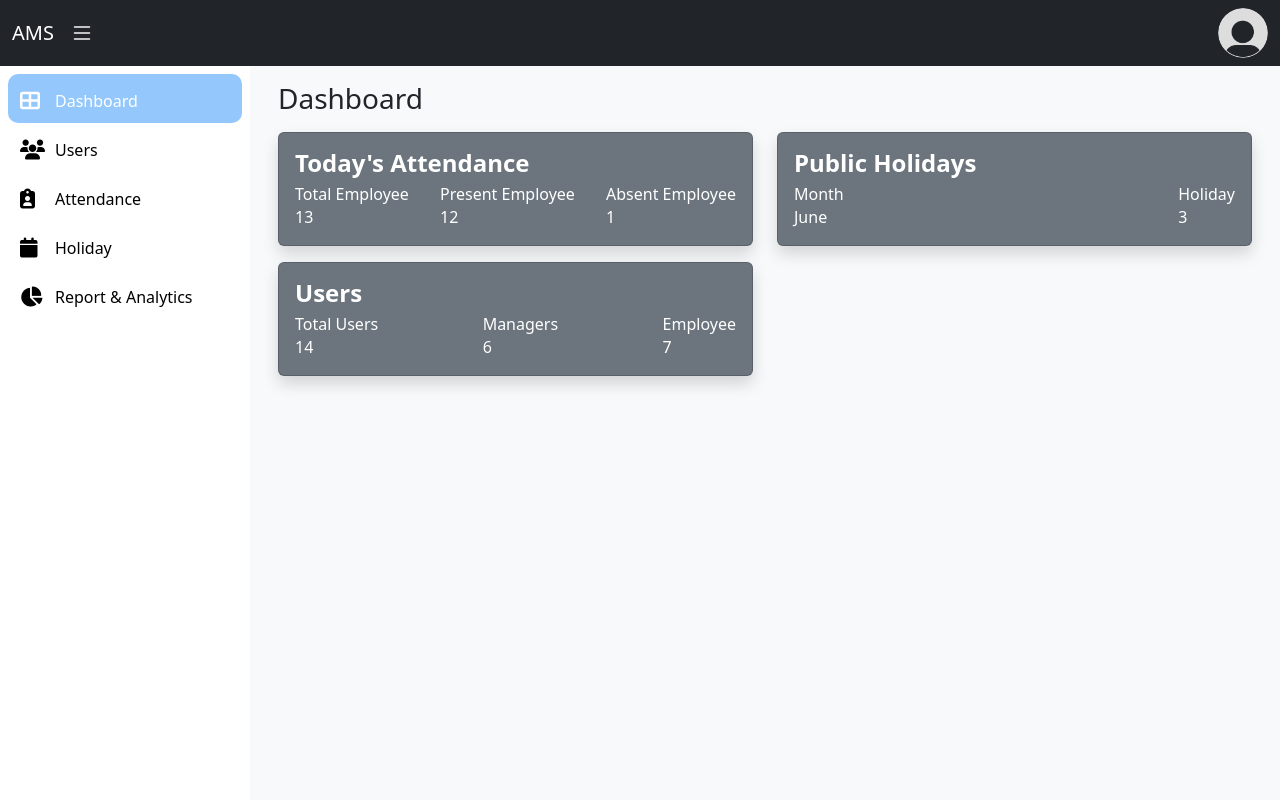
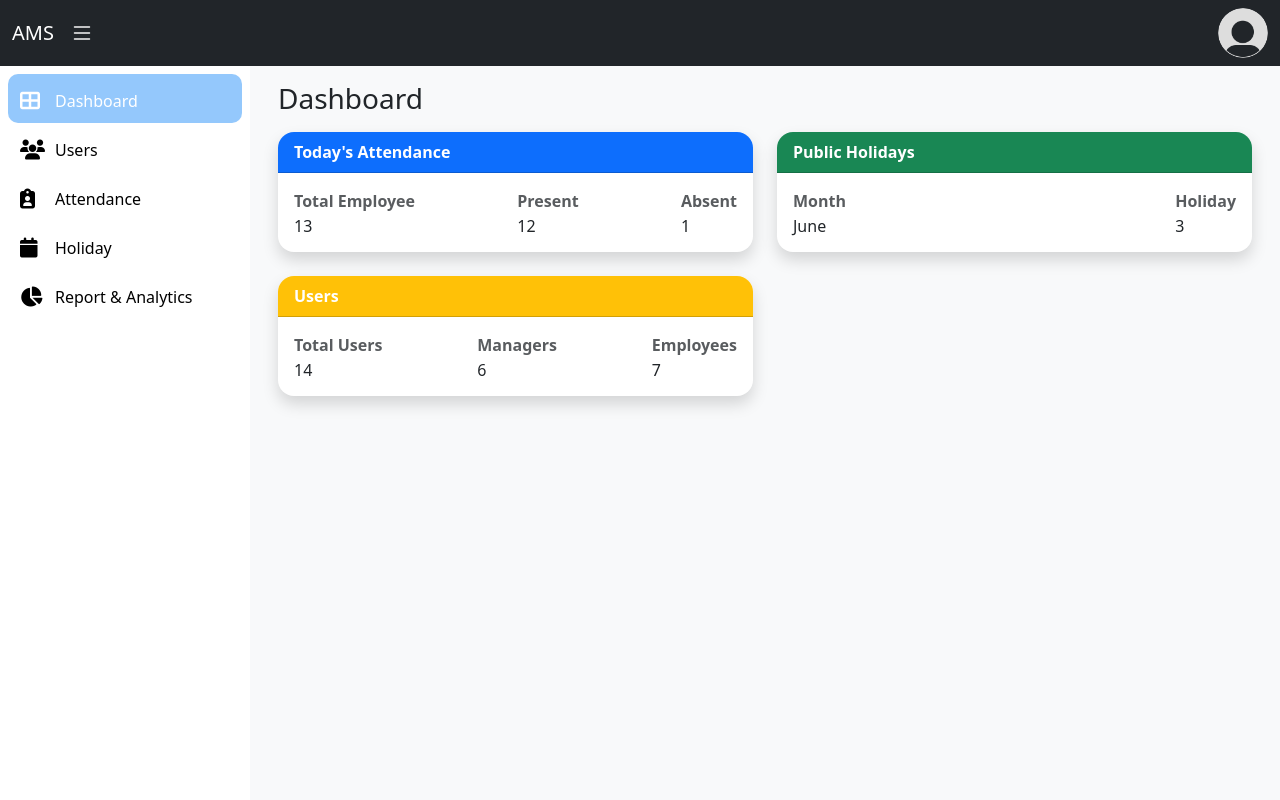
Before and after one commit to ombhattTatvsoft/Attendance-Management-System, an ASP.NET Core app: page /Dashboard in a window 1280 px wide. Run offline with ASP.NET Core 8, Linux system fonts and the light colour scheme; the visitor is signed in with stand-in values (Sample User, id 1); tables that the repository leaves empty hold one stand-in row (values such as "Sample post"); style sheets or scripts are compiled from the project's sources; some libraries are stand-ins or nearby versions.

Commit message:
changed ui for dashboard cards,team attendance,started regularize add, reset password via email completed

```diff
--- a/AMS/Views/Dashboard/Index.cshtml
+++ b/AMS/Views/Dashboard/Index.cshtml
@@ -3,59 +3,110 @@
     ViewData["Title"] = "Dashboard Page";
     var role = User?.FindFirst(ClaimTypes.Role)?.Value.ToString();
 }
+
 <div class="content" id="dashboard">
     <div class="row mx-sm-3 mx-2 pt-2">
         <div class="col-12 my-2">
             <h3 class="sitetxtcolor">Dashboard</h3>
         </div>
-        <div class="col-xxl-4 col-md-6">
-                <div class="card bg-secondary text-white shadow h-100">
-                    <div class="p-3 h-100 d-flex flex-column justify-content-between">
-                        <p class="fw-bold h4">@(role=="Admin"?"Today's Attendance":"Monthly Leaves")</p>
-                        <div class="w-100 d-flex justify-content-between">
-                                @if(role=="Admin"){
-                                    <div><p class="mb-0 h6">Total Employee</p><p class="mb-0">13</p></div>
-                                    <div><p class="mb-0 h6">Present Employee</p><p class="mb-0">12</p></div>
-                                    <div><p class="mb-0 h6">Absent Employee</p><p class="mb-0">1</p></div>
+
+        <div class="col-xxl-4 col-md-6 mb-4">
+            <div class="card shadow h-100 border-0 rounded-4">
+                <div class="card-header bg-primary text-white fw-semibold rounded-top-4">
+                    @(role == "Admin" ? "Today's Attendance" : "Monthly Leaves")
+                </div>
+                <div class="card-body d-flex justify-content-between">
+                    @if (role == "Admin")
+                    {
+                        <div>
+                            <p class="mb-1 fw-bold text-muted">Total Employee</p>
+                            <p class="h6 mb-0">13</p>
+                        </div>
+                        <div>
+                            <p class="mb-1 fw-bold text-muted">Present</p>
+                            <p class="h6 mb-0">12</p>
+                        </div>
+                        <div>
+                            <p class="mb-1 fw-bold text-muted">Absent</p>
+                            <p class="h6 mb-0">1</p>
+                        </div>
                     }
-                                else{
-                                    <div><p class="mb-0 h6">Absent days</p><p class="mb-0">3</p></div>
-                                    <div><p class="mb-0 h6">Half days</p><p class="mb-0">3</p></div>
-                                    <div><p class="mb-0 h6">Total days</p><p class="mb-0">4.5</p></div>
+                    else
+                    {
+                        <div>
+                            <p class="mb-1 fw-bold text-muted">Absent Days</p>
+                            <p class="h6 mb-0">3</p>
+                        </div>
+                        <div>
+                            <p class="mb-1 fw-bold text-muted">Half Days</p>
+                            <p class="h6 mb-0">3</p>
+                        </div>
+                        <div>
+                            <p class="mb-1 fw-bold text-muted">Total Days</p>
+                            <p class="h6 mb-0">4.5</p>
+                        </div>
                     }
                 </div>
             </div>
         </div>
+
+        <div class="col-xxl-4 col-md-6 mb-4">
+            <div class="card shadow h-100 border-0 rounded-4">
+                <div class="card-header bg-success text-white fw-semibold rounded-top-4">
+                    Public Holidays
                 </div>
-        <div class="col-xxl-4 col-md-6 mt-3 mt-md-0">
-            <div class="card shadow h-100 bg-secondary text-white">
-                <div class="p-3 h-100 d-flex flex-column justify-content-between">
-                    <p class="fw-bold h4">Public Holidays</p>
-                    <div class="w-100 d-flex justify-content-between">
-                        <div><p class="mb-0 h6">Month</p><p class="mb-0">June</p></div>
-                        <div><p class="mb-0 h6">Holiday</p><p class="mb-0">3</p></div>
+                <div class="card-body d-flex justify-content-between">
+                    <div>
+                        <p class="mb-1 fw-bold text-muted">Month</p>
+                        <p class="h6 mb-0">June</p>
+                    </div>
+                    <div>
+                        <p class="mb-1 fw-bold text-muted">Holiday</p>
+                        <p class="h6 mb-0">3</p>
                     </div>
                 </div>
             </div>
         </div>
-        <div class="col-xxl-4 col-md-6 mt-3 mt-xxl-0">
-            <div class="card bg-secondary text-white shadow h-100">
-                <div class="p-3 h-100 d-flex flex-column justify-content-between">
-                    <p class="fw-bold h4">@(role=="Admin"?"Users":"Present Days")</p>
-                    <div class="w-100 d-flex justify-content-between">
-                        @if(role=="Admin"){
-                            <div><p class="mb-0 h6">Total Users</p><p class="mb-0">14</p></div>
-                            <div><p class="mb-0 h6">Managers</p><p class="mb-0">6</p></div>
-                            <div><p class="mb-0 h6">Employee</p><p class="mb-0">7</p></div>
+
+        <div class="col-xxl-4 col-md-6 mb-4">
+            <div class="card shadow h-100 border-0 rounded-4">
+                <div class="card-header bg-warning text-white fw-semibold rounded-top-4">
+                    @(role == "Admin" ? "Users" : "Present Days")
+                </div>
+                <div class="card-body d-flex justify-content-between">
+                    @if (role == "Admin")
+                    {
+                        <div>
+                            <p class="mb-1 fw-bold text-muted">Total Users</p>
+                            <p class="h6 mb-0">14</p>
+                        </div>
+                        <div>
+                            <p class="mb-1 fw-bold text-muted">Managers</p>
+                            <p class="h6 mb-0">6</p>
+                        </div>
+                        <div>
+                            <p class="mb-1 fw-bold text-muted">Employees</p>
+                            <p class="h6 mb-0">7</p>
+                        </div>
                     }
-                        else{
-                            <div><p class="mb-0 h6">Total days</p><p class="mb-0">22</p></div>
-                            <div><p class="mb-0 h6">Leave days</p><p class="mb-0">3</p></div>
-                            <div><p class="mb-0 h6">Present days</p><p class="mb-0">19</p></div>
+                    else
+                    {
+                        <div>
+                            <p class="mb-1 fw-bold text-muted">Total Days</p>
+                            <p class="h6 mb-0">22</p>
+                        </div>
+                        <div>
+                            <p class="mb-1 fw-bold text-muted">Leave Days</p>
+                            <p class="h6 mb-0">3</p>
+                        </div>
+                        <div>
+                            <p class="mb-1 fw-bold text-muted">Present Days</p>
+                            <p class="h6 mb-0">19</p>
+                        </div>
                     }
                 </div>
             </div>
         </div>
+
     </div>
 </div>
-</div>
--- a/AMS/Views/Shared/_Layout.cshtml
+++ b/AMS/Views/Shared/_Layout.cshtml
@@ -47,28 +47,36 @@
                             <a asp-controller="User" asp-action="Index"><i class="fa-solid fa-users"></i><span>Users</span></a>
                         </li>
                     }
+                    <li class="sidebaroptions">
+                        <a href="javascript:void(0);" onclick="toggleSubMenu('attendanceSubMenu')">
+                            <i class="fa-solid fa-clipboard-user"></i><span>Attendance</span>
+                        </a>
+                        <ul class="submenu ps-3 d-none" id="attendanceSubMenu">
                             @if (role != "Admin")
                             {
-                        <li class="sidebaroptions" id="attendanceSelf">
-                            <a asp-controller="Attendance" asp-action="Index"><i
-                                    class="fa-solid fa-clipboard-user"></i><span>Attendance(Self)</span></a>
+                                <li id="attendanceSelf">
+                                    <a asp-controller="Attendance" asp-action="Index">Self</a>
                                 </li>
                             }
-                    <li class="sidebaroptions" id="attendanceTeam">
-                        <a asp-controller="Attendance" asp-action="Team"><i
-                                class="fa-solid fa-clipboard-user"></i><span>Attendance@(role != "Admin" ? "(Team)" : "")</span></a>
+                            <li id="attendanceTeam">
+                                <a asp-controller="Attendance" asp-action="Team">Team</a>
                             </li>
+                            <li>
+                                <a href="javascript:void(0);" onclick="toggleSubMenu('regularizeSubMenu')">Regularize</a>
+                                <ul class="submenu ps-3 d-none" id="regularizeSubMenu">
                                     @if (role != "Admin")
                                     {
-                        <li class="sidebaroptions" id="regularizeSelf">
-                            <a asp-controller="Attendance" asp-action="Regularize"><i
-                                    class="fa-solid fa-clipboard-user"></i><span>Regularize(Self)</span></a>
-                        </li>
-                        <li class="sidebaroptions" id="regularizeTeam">
-                            <a asp-controller="Attendance" asp-action="RegularizeTeam"><i
-                                    class="fa-solid fa-clipboard-user"></i><span>Regularize(Team)</span></a>
+                                        <li id="regularizeSelf">
+                                            <a asp-controller="Attendance" asp-action="Regularize">Self</a>
                                         </li>
                                     }
+                                    <li id="regularizeTeam">
+                                        <a asp-controller="Attendance" asp-action="RegularizeTeam">Team</a>
+                                    </li>
+                                </ul>
+                            </li>
+                        </ul>
+                    </li>
                     <li class="sidebaroptions" id="holiday">
                         <a asp-controller="Holiday" asp-action="Index"><i
                                 class="fa-solid fa-calendar"></i><span>Holiday</span></a>
--- a/AMS/wwwroot/css/site.css
+++ b/AMS/wwwroot/css/site.css
@@ -86,6 +86,18 @@
     transform: translateX(0);
   }
 }
+.submenu {
+  list-style: none;
+  padding-left: 1rem;
+}
+
+.submenu li a {
+  display: block;
+  padding: 5px 10px;
+  color: #333;
+  font-size: 0.95rem;
+  text-decoration: none;
+}
 
 /* change password */
 .passwordEyeIcon {
--- a/AMS/wwwroot/js/site.js
+++ b/AMS/wwwroot/js/site.js
@@ -20,3 +20,8 @@ function togglePassword(id1,id2){
         eyeicon.classList.remove('fa-eye');
     }
 }
+// toggle attendance sub menu
+function toggleSubMenu(id) {
+    const menu = document.getElementById(id);
+    menu.classList.toggle("d-none");
+}
```
Also changed, not shown: AMS/Views/Attendance/Team.cshtml (+8 -0 lines). Lines whose indentation alone changed are shown as unchanged.
